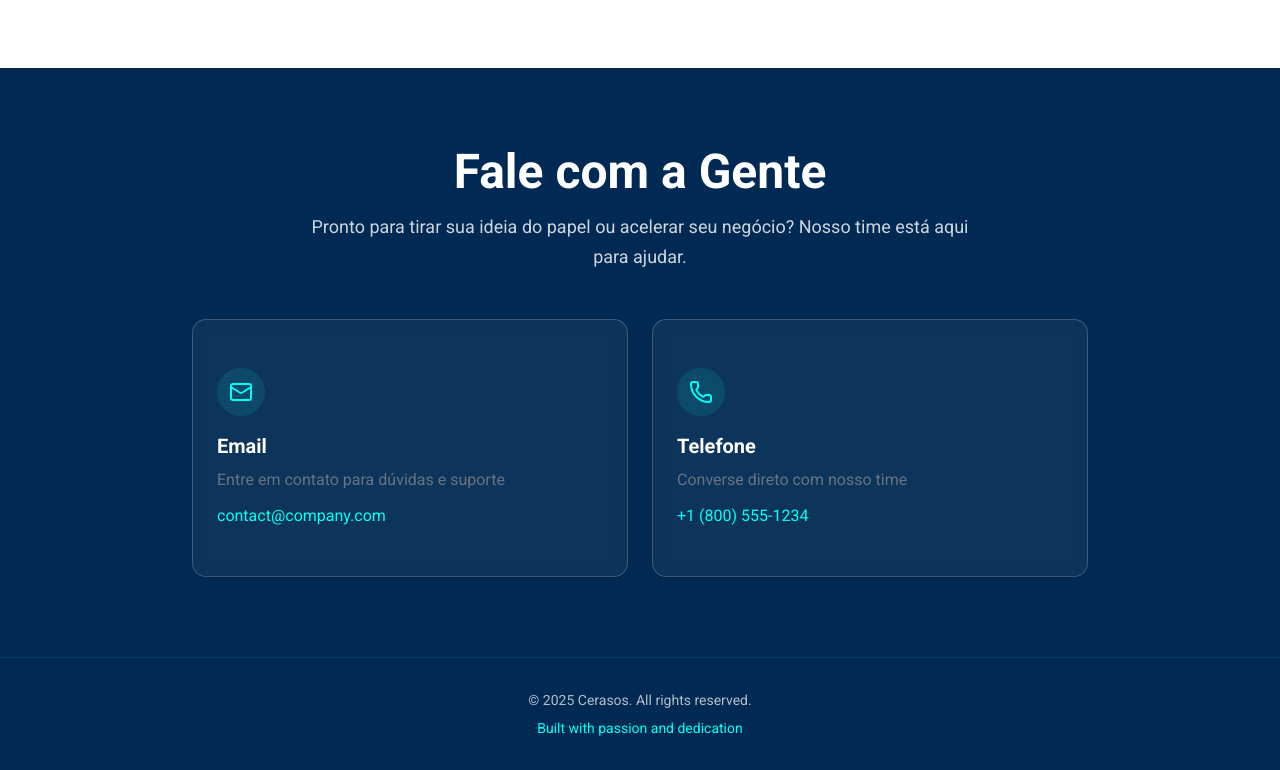
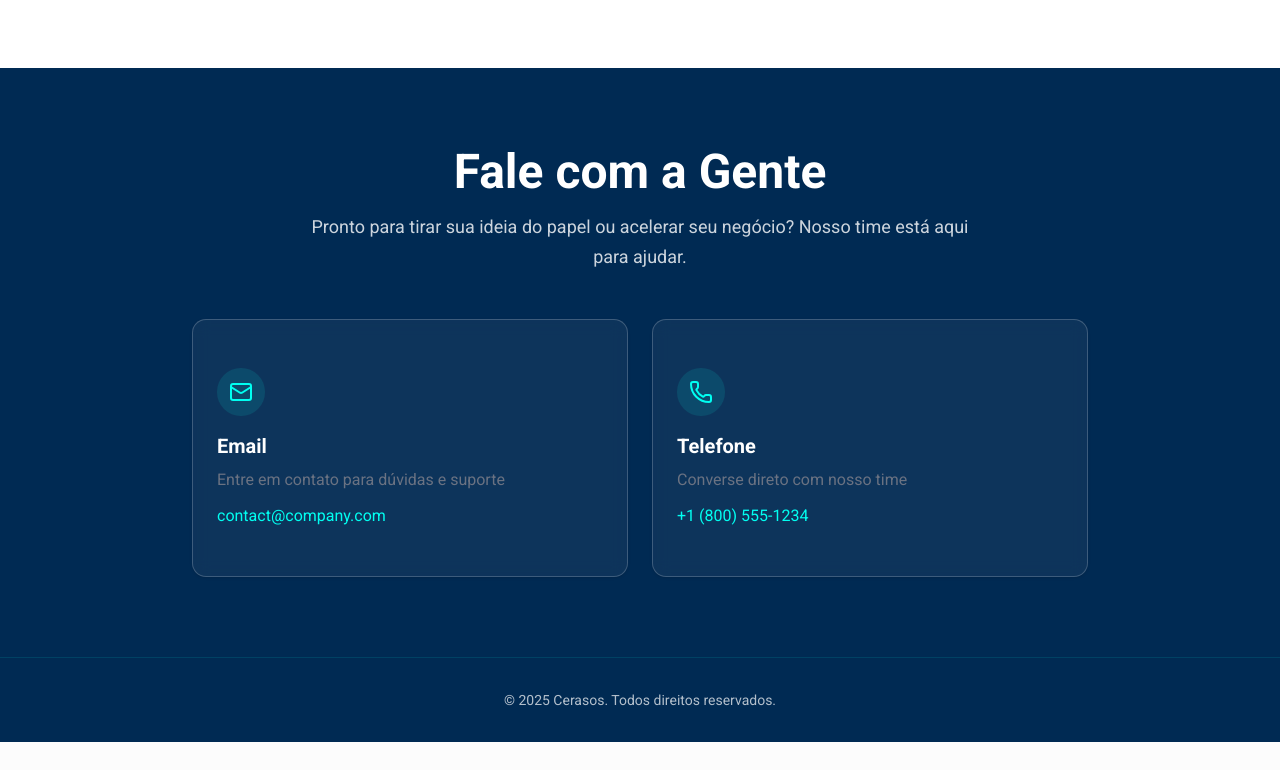
Before and after one commit to Cerasos/cerasos-frontend, a Next.js app: page / in a window 1280 px wide. Shown: the part 1408-2178 px from the top of the page. After the commit the page ends 2150 px from the top, so only its background shows below. Built offline with nearby package versions, Linux system fonts and the light colour scheme.

Commit message:
fix: Adjust footer content

```diff
--- a/src/components/footer/index.tsx
+++ b/src/components/footer/index.tsx
@@ -3,10 +3,7 @@ const Footer = () => {
     <footer className="border-t border-primary/10  px-4 py-8 bg-[#002a53]">
       <div className="mx-auto max-w-6xl text-center">
         <p className="text-sm text-white/70">
-          © {new Date().getFullYear()} Cerasos. All rights reserved.
-        </p>
-        <p className="mt-2 text-sm text-primary">
-          Built with passion and dedication
+          © {new Date().getFullYear()} Cerasos. Todos direitos reservados.
         </p>
       </div>
     </footer>
```
